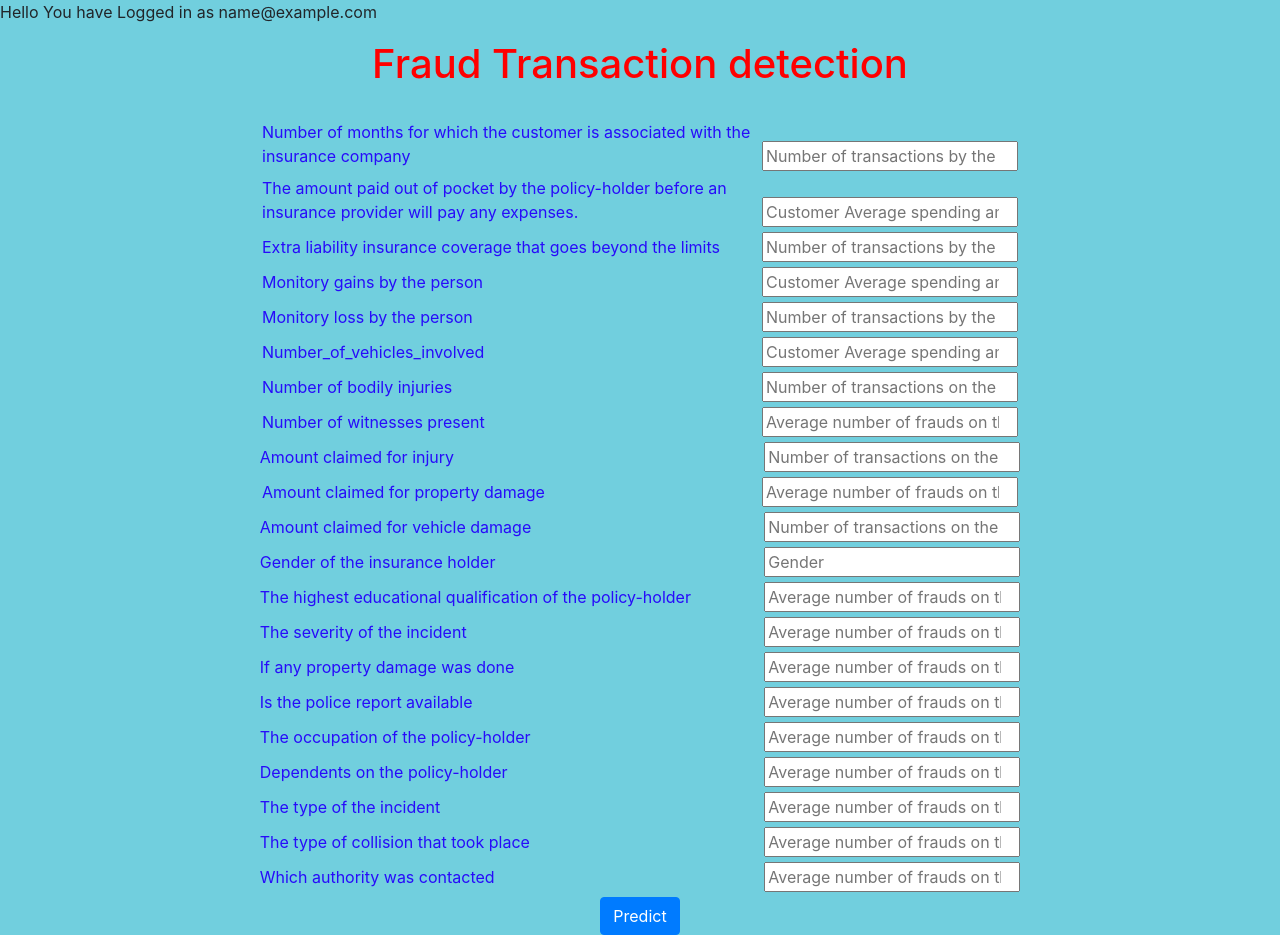
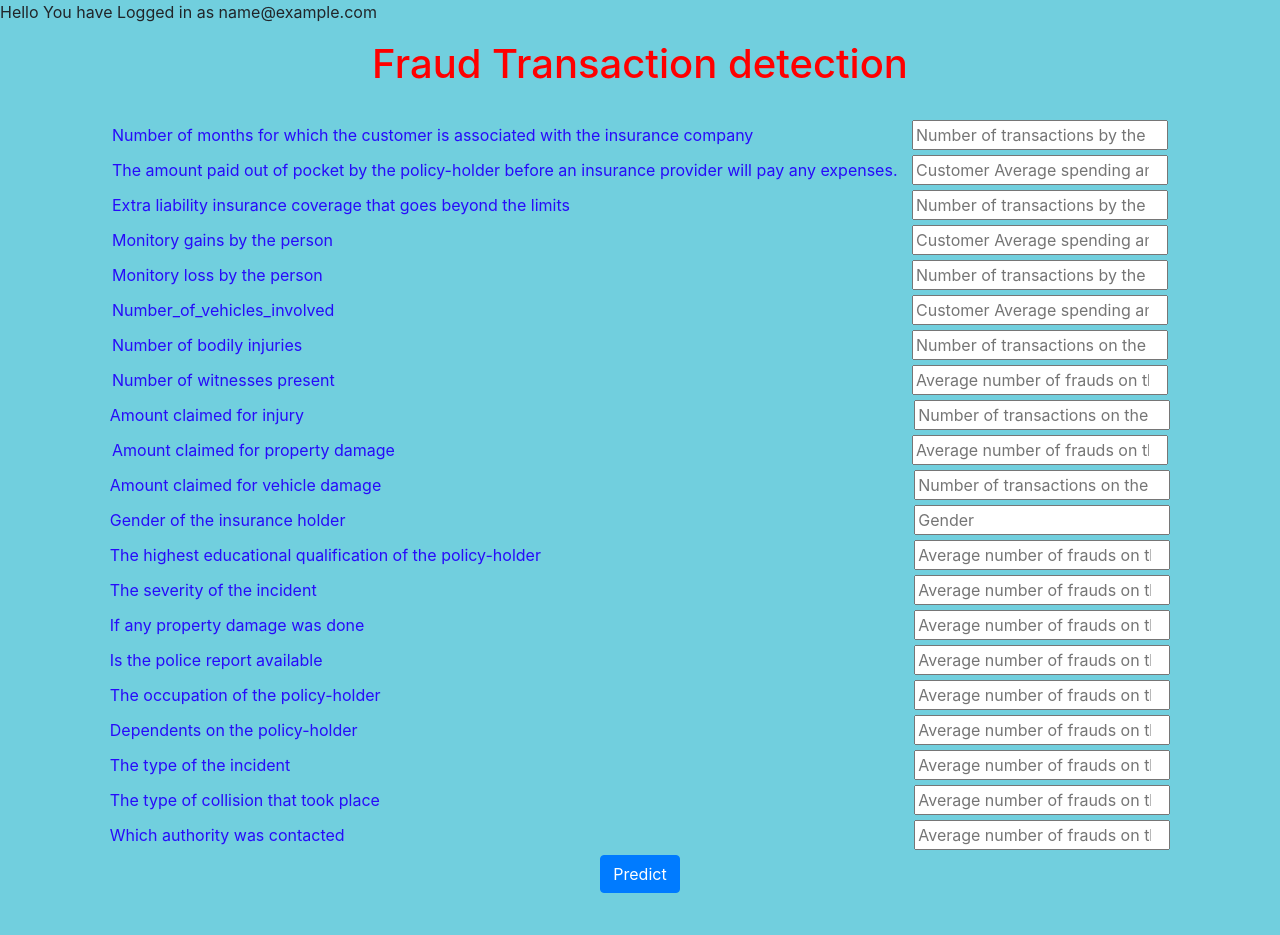
Before and after one commit to jargans/insurancefrauddetection, a Flask app: page /logged_in in a window 1280 px wide. Shown: the part 56-991 px from the top of the page. After the commit the page ends 949 px from the top, so only its background shows below. Run offline with Flask 2, Linux system fonts and the light colour scheme; the visitor is signed in with stand-in values (Sample User, id 1); some libraries are stand-ins or nearby versions.

Commit message:
Update logged_in.html

```diff
--- a/templates/logged_in.html
+++ b/templates/logged_in.html
@@ -6,7 +6,7 @@
     label {
       display: inline-block;
       color: rgb(39, 11, 250);
-      width: 500px;
+      width: 800px;
       text-align: left;
     }
   </style>
```
